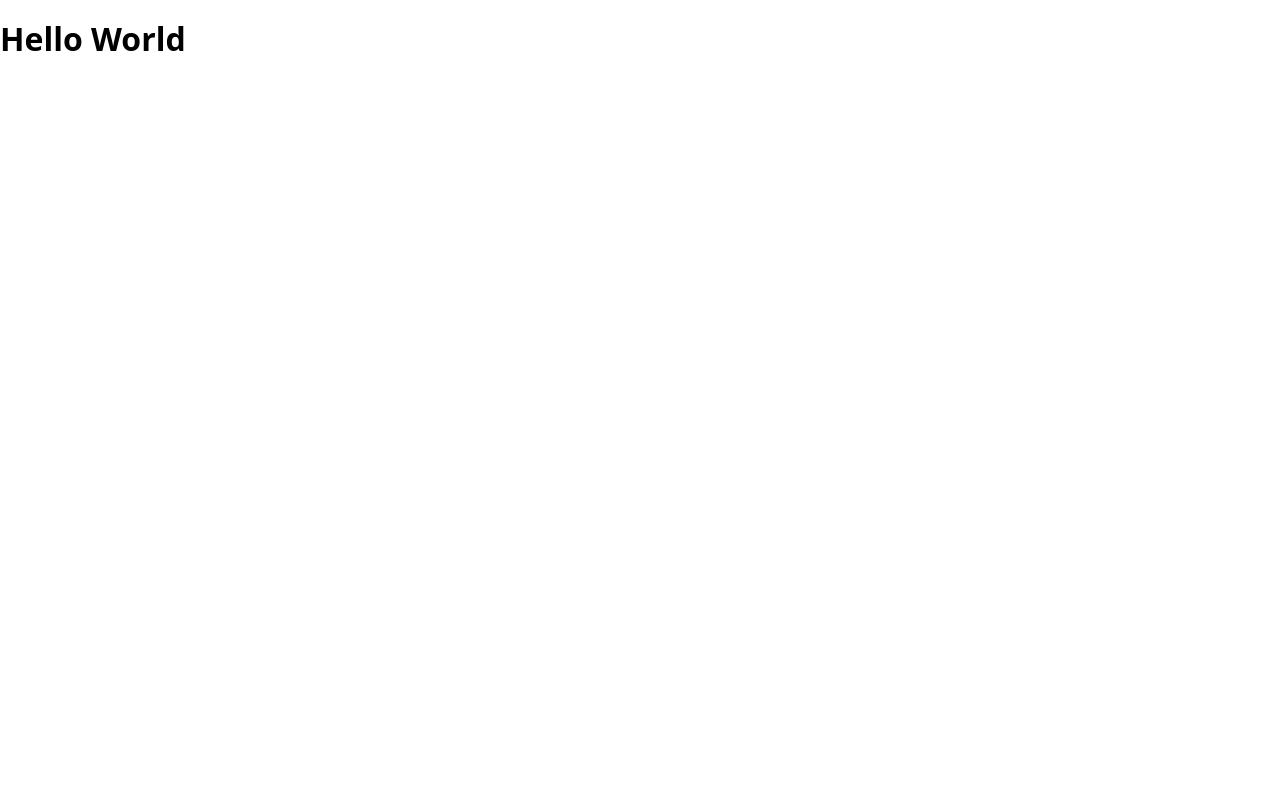
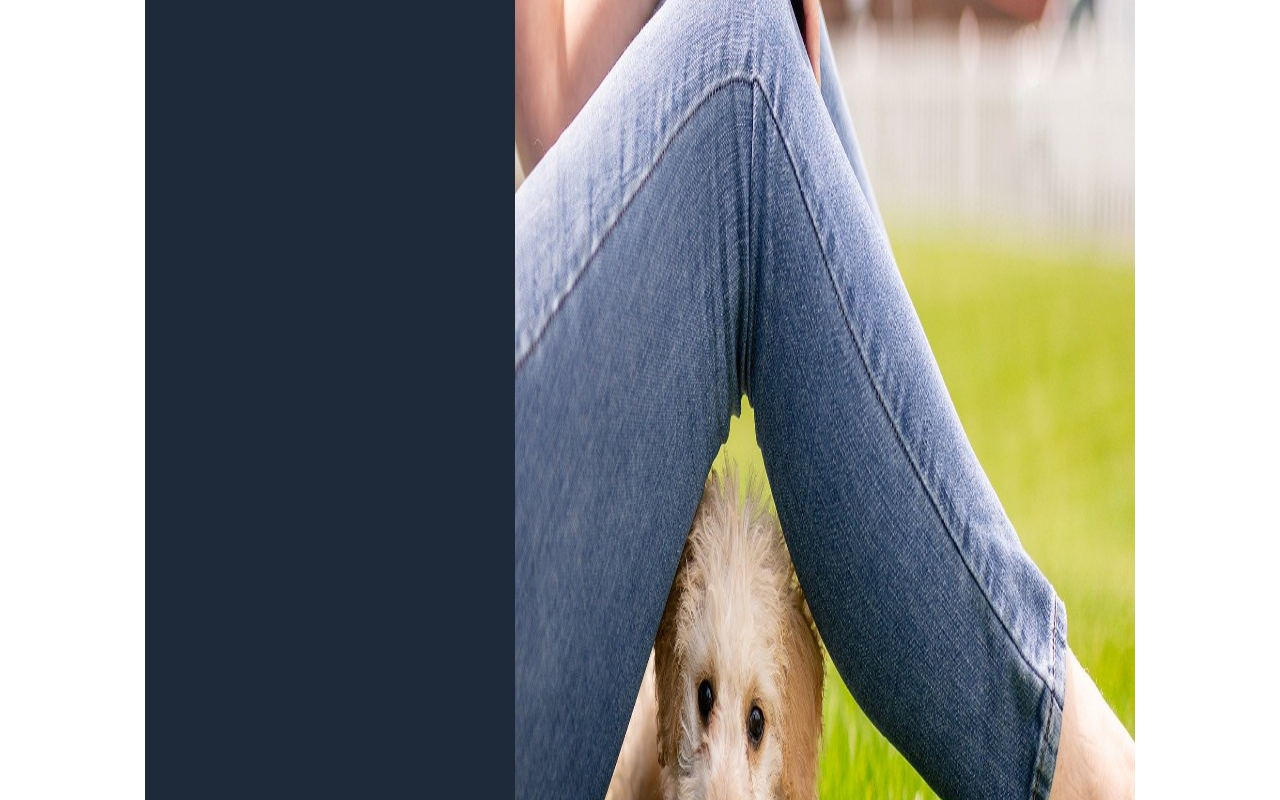
Before and after one commit to VasylDolishnii/Vasyl-Dolishnii-CV, a website built with Parcel: page src/index.html in a window 1280 px wide. Shown: the top 800 px of the page. Built offline with nearby package versions, Linux system fonts and the light colour scheme.

Commit message:
add first changes

```diff
--- a/src/index.html
+++ b/src/index.html
@@ -12,10 +12,10 @@
     />
   </head>
   <body>
-    <!-- W taki sposbu dodajemy fragmenty w główny HTML-plik strony. -->
-    <include src="./partials/left-side.html"></include>
-
-    <!-- Skrypt jest na samym dole kodu. On juz ma w sobie podłączony SAAS plik. -->
+    <main>
+      <include src="./partials/left-side.html"></include>
+      <include src="./partials/right-side.html"></include>
+    </main>
     <script src="./index.js" type="module"></script>
   </body>
 </html>
--- a/src/partials/left-side.html
+++ b/src/partials/left-side.html
@@ -1 +1 @@
-<h1>Hello World</h1>
+<section class="left-side"></section>
--- a/src/partials/right-side.html
+++ b/src/partials/right-side.html
@@ -0,0 +1 @@
+<img src="./images/demo.jpg" alt="Girl in a jacket" width="620" height="1319" />
--- a/src/sass/main.scss
+++ b/src/sass/main.scss
@@ -1,4 +1,5 @@
-/*
- * Główny plik dla stylów.
- * Wszystkie partials podłączamy tutaj.
- */
+@import './utils/vars';
+@import './utils/global';
+
+@import './partials/left-side';
+@import './partials/right-side';
--- /dev/null
+++ b/src/sass/partials/_left-side.scss
@@ -0,0 +1,4 @@
+.left-side {
+  width: 370px;
+  background-color: $left-bg;
+}
--- /dev/null
+++ b/src/sass/utils/_global.scss
@@ -0,0 +1,10 @@
+main {
+  display: flex;
+  justify-content: center;
+  max-width: 1280px;
+  flex-wrap: wrap;
+}
+body {
+  display: flex;
+  justify-content: center;
+}
--- /dev/null
+++ b/src/sass/utils/_vars.scss
@@ -0,0 +1 @@
+$left-bg: #1e2939;
```
Also changed, not shown: src/sass/partials/_right-side.scss (added).
